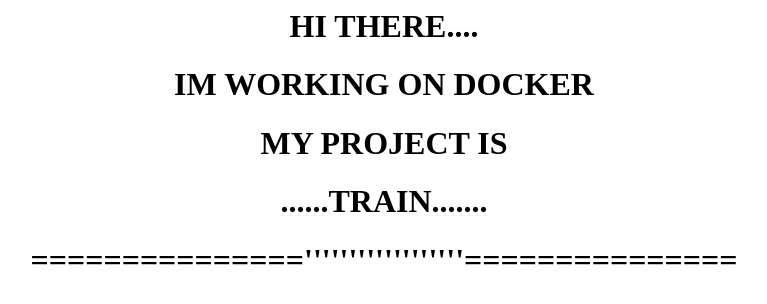
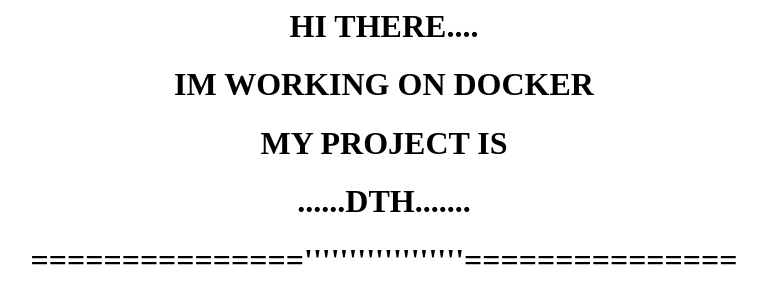
Before and after one commit to summu97/docker-ms-project, a plain HTML site: page index.html in a window 1280 px wide. Shown: the whole page, without its empty margins (256-1023 px from the left). Drawn offline with Linux system fonts and the light colour scheme.

Commit message:
Update index.html

```diff
--- a/index.html
+++ b/index.html
@@ -1,5 +1,5 @@
 <center><h1>HI THERE....</h1></center>
 <center><h1>IM WORKING ON DOCKER</h1></center>
 <center><h1>MY PROJECT IS</h1></center>
-<center><h1>......TRAIN.......</h1></center>
+<center><h1>......DTH.......</h1></center>
 <center><h1>===============''''''''''''''''''===============</h1></center>
```
